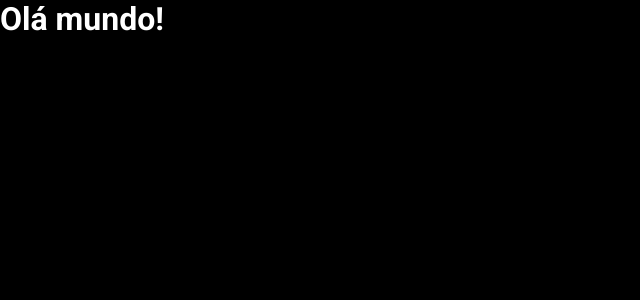
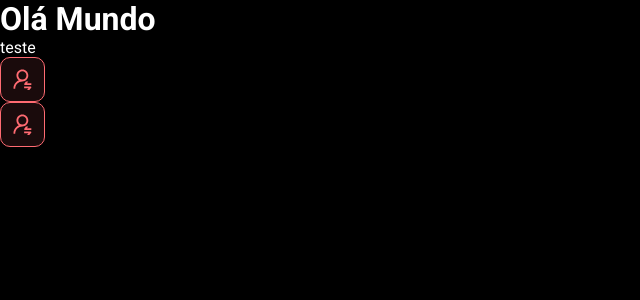
Before and after one commit to betinho1/dsmeta-css, a React (Vite) app in the folder frontend/: page / in a window 1280 px wide. Shown: the top 300 px of the page, without its empty margins (0-640 px from the left). Built offline with nearby package versions, Linux system fonts and the light colour scheme.

Commit message:
first component

```diff
--- a/frontend/src/App.tsx
+++ b/frontend/src/App.tsx
@@ -1,7 +1,13 @@
+import NotificationButton from "./components/NotificationButton"
 function App() {
   return (
-    <h1>Olá mundo!</h1>
+    <>
+    <h1>Olá Mundo</h1>
+    <p>teste</p>
+    <NotificationButton/>
+    <NotificationButton/>
+    </>
   )
-  }
+}
 
 export default App
--- /dev/null
+++ b/frontend/src/components/NotificationButton/index.tsx
@@ -0,0 +1,22 @@
+import icon from "../../assets/img/notification-icon.svg"
+
+import './styles.css'
+
+function NotificationButton() {
+
+    return (
+
+    <>
+
+
+
+            <div className="dsmeta-red-btn">
+                <img src={icon}  alt="Notificar"/>
+            </div>
+</>
+
+
+    )
+}
+
+export default NotificationButton
--- /dev/null
+++ b/frontend/src/components/NotificationButton/styles.css
@@ -0,0 +1,14 @@
+.dsmeta-red-btn {
+    height: 45px;
+    width: 45px;
+    background: rgba(255, 107, 114, 0.1);
+    border: 1px solid #ff6b72;
+    border-radius: 10px;
+    display: flex;
+    align-items: center;
+    justify-content: center;
+    cursor: pointer;
+  }
+
+  .dsmeta-red-btn img {
+      width: 19px;
```
Also changed, not shown: frontend/css.css (added), frontend/src/assets/img/notification-icon.svg (added), frontend/src/index.css (line endings or trailing spaces).
